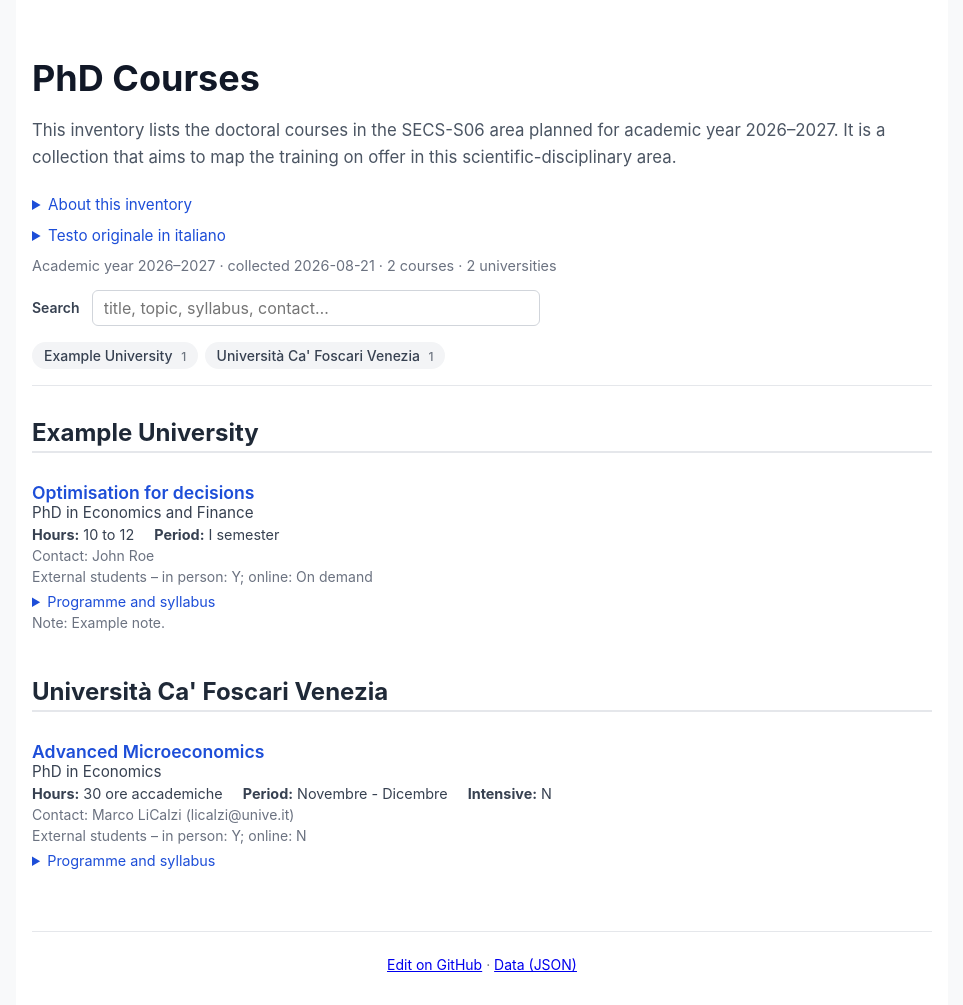
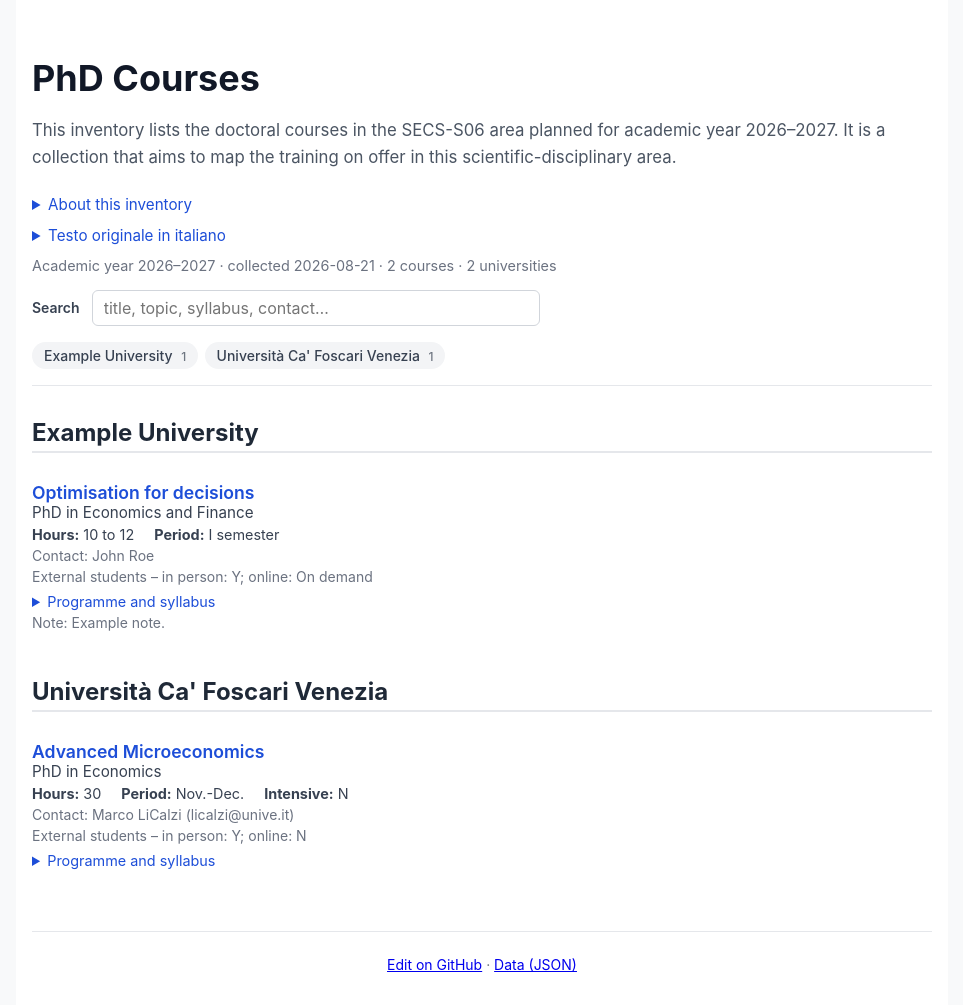
Before and after one commit to mlicalzi/phd_courses, a Jekyll site: the page built from index.html, in a window 1280 px wide. Shown: the whole page, without its empty margins (158-1121 px from the left). Built offline with Jekyll 4.4.1, drawn with Linux system fonts in a browser that asks for light colours.

Commit message:
Refactor course information in courses.yml
Updated course details for Università Ca' Foscari Venezia and Example University, including URLs, hours, periods, and syllabus.

```diff
--- a/_data/courses.yml
+++ b/_data/courses.yml
@@ -26,19 +26,14 @@
 - university: Università Ca' Foscari Venezia
   phd_program: PhD in Economics
   title: "Advanced Microeconomics"
-  url:
+  url: https://www.unive.it/data/course/585612
   referent: "Marco LiCalzi (licalzi@unive.it)"
-  hours: "30 ore accademiche"
-  period: "Novembre - Dicembre"
+  hours: "30"
+  period: "Nov.-Dec."
   intensive: "N"
   in_person: "Y"
   online: "N"
-  programme: |
-    Placeholder general programme.
-    - topic one
-    - topic two
-  syllabus:
-  notes:
+  syllabus: https://www.unive.it/data/course/585612/programma
 
 - university: Example University
   phd_program: PhD in Economics and Finance
@@ -48,6 +43,10 @@
   period: "I semester"
   in_person: "Y"
   online: "On demand"
+  programme: |
+    Placeholder general programme.
+    - topic one
+    - topic two
   syllabus: |
     Placeholder syllabus.
   notes: "Example note."
```
